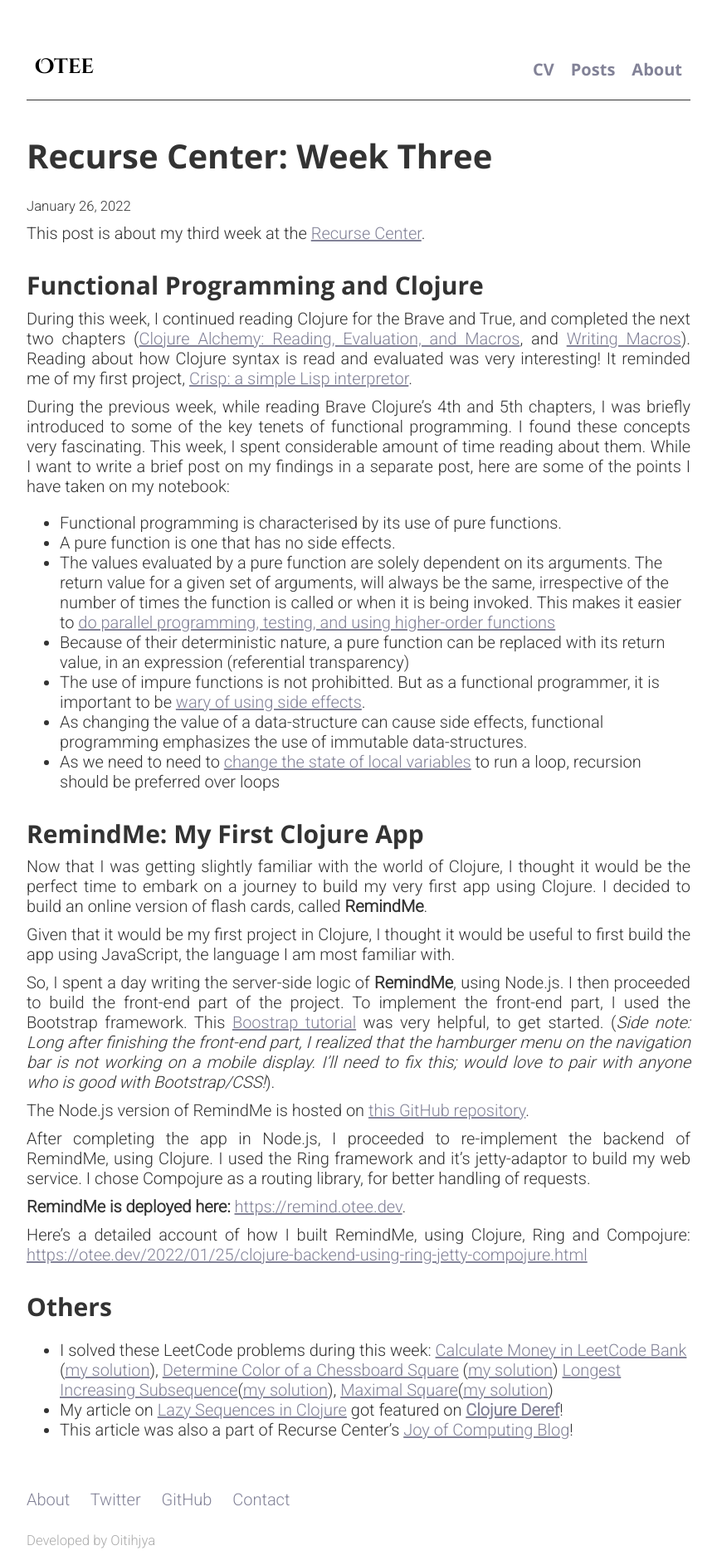
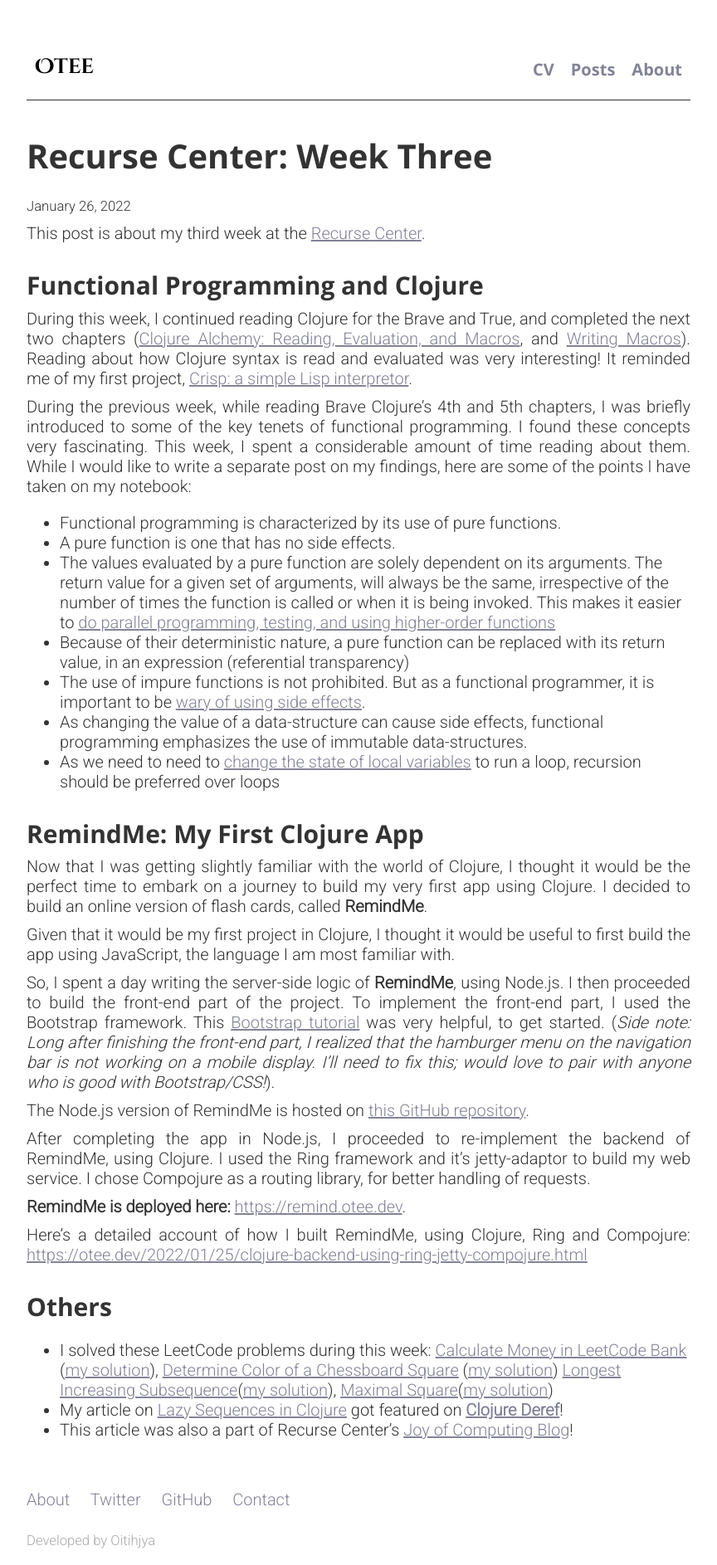
Before and after one commit to oitee/oitee.github.io, a Jekyll site: the page built from _posts/2022-01-26-recurse-center-week-three.md, in a window 1280 px wide. Shown: the whole page at 83% size, without its empty margins (208-1072 px from the left). Built offline with Jekyll 4.4.1, drawn with Linux system fonts in a browser that asks for light colours.

Commit message:
Fix minor grammatical errors

```diff
--- a/_posts/2022-01-26-recurse-center-week-three.md
+++ b/_posts/2022-01-26-recurse-center-week-three.md
@@ -12,12 +12,12 @@ This post is about my third week at the [Recurse Center](https://www.recurse.com
 
 During this week, I continued reading Clojure for the Brave and True, and completed the next two chapters ([Clojure Alchemy: Reading, Evaluation, and Macros](https://www.braveclojure.com/read-and-eval/), and [Writing Macros](https://www.braveclojure.com/writing-macros/)). Reading about how Clojure syntax is read and evaluated was very interesting! It reminded me of my first project, [Crisp: a simple Lisp interpretor](https://github.com/oitee/crisp).
 
-During the previous week, while reading Brave Clojure's 4th and 5th chapters, I was briefly introduced to some of the key tenets of functional programming. I found these concepts very fascinating. This week, I spent considerable amount of time reading about them. While I want to write a brief post on my findings in a separate post, here are some of the points I have taken on my notebook:
-- Functional programming is characterised by its use of pure functions.
+During the previous week, while reading Brave Clojure's 4th and 5th chapters, I was briefly introduced to some of the key tenets of functional programming. I found these concepts very fascinating. This week, I spent a considerable amount of time reading about them. While I would like to write a separate post on my findings, here are some of the points I have taken on my notebook:
+- Functional programming is characterized by its use of pure functions.
 - A pure function is one that has no side effects.
 - The values evaluated by a pure function are solely dependent on its arguments. The return value for a given set of arguments, will always be the same, irrespective of the number of times the function is called or when it is being invoked. This makes it easier to [do parallel programming, testing, and using higher-order functions](https://purelyfunctional.tv/issues/purelyfunctional-tv-newsletter-340-fewer-side-effects-is-better-than-more/)
 - Because of their deterministic nature, a pure function can be replaced with its return value, in an expression (referential transparency)
-- The use of impure functions is not prohibitted. But as a functional programmer, it is important to be [wary of using side effects](https://twitter.com/ericnormand/status/1384860792013705218?s=20).
+- The use of impure functions is not prohibited. But as a functional programmer, it is important to be [wary of using side effects](https://twitter.com/ericnormand/status/1384860792013705218?s=20).
 - As changing the value of a data-structure can cause side effects, functional programming emphasizes the use of immutable data-structures.
 - As we need to need to [change the state of local variables](https://dzone.com/articles/functional-programming-recursion) to run a loop, recursion should be preferred over loops
 
@@ -28,7 +28,7 @@ Now that I was getting slightly familiar with the world of Clojure, I thought it
 
 Given that it would be my first project in Clojure, I thought it would be useful to first build the app using JavaScript, the language I am most familiar with.
 
-So, I spent a day writing the server-side logic of **RemindMe**, using Node.js. I then proceeded to build the front-end part of the project. To implement the front-end part, I used the Bootstrap framework. This [Boostrap tutorial](https://www.youtube.com/watch?v=4sosXZsdy-s&) was very helpful, to get started. (_Side note: Long after finishing the front-end part, I realized that the hamburger menu on the navigation bar is not working on a mobile display. I'll need to fix this; would love to pair with anyone who is good with Bootstrap/CSS!_).
+So, I spent a day writing the server-side logic of **RemindMe**, using Node.js. I then proceeded to build the front-end part of the project. To implement the front-end part, I used the Bootstrap framework. This [Bootstrap tutorial](https://www.youtube.com/watch?v=4sosXZsdy-s&) was very helpful, to get started. (_Side note: Long after finishing the front-end part, I realized that the hamburger menu on the navigation bar is not working on a mobile display. I'll need to fix this; would love to pair with anyone who is good with Bootstrap/CSS!_).
 
 The Node.js version of RemindMe is hosted on [this GitHub repository](https://github.com/oitee/remind-me).
 
```
